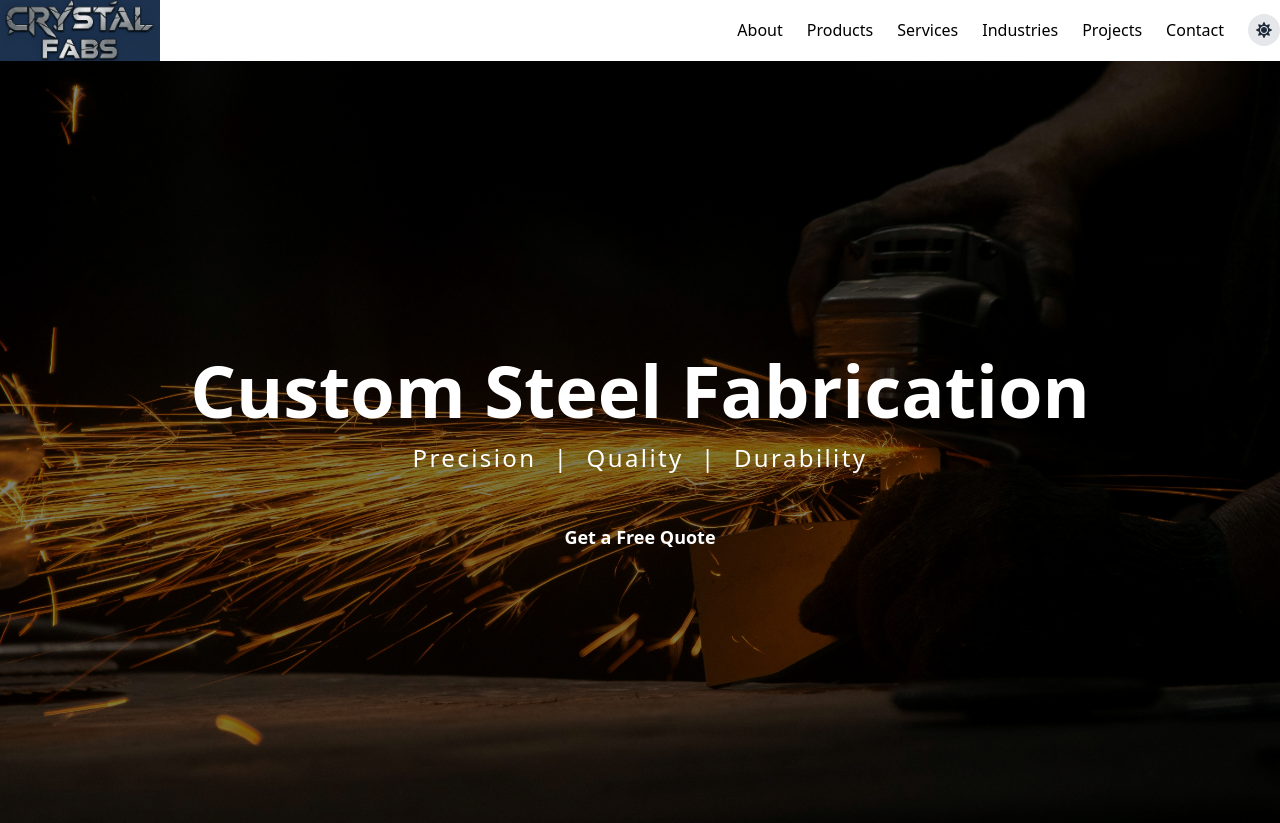
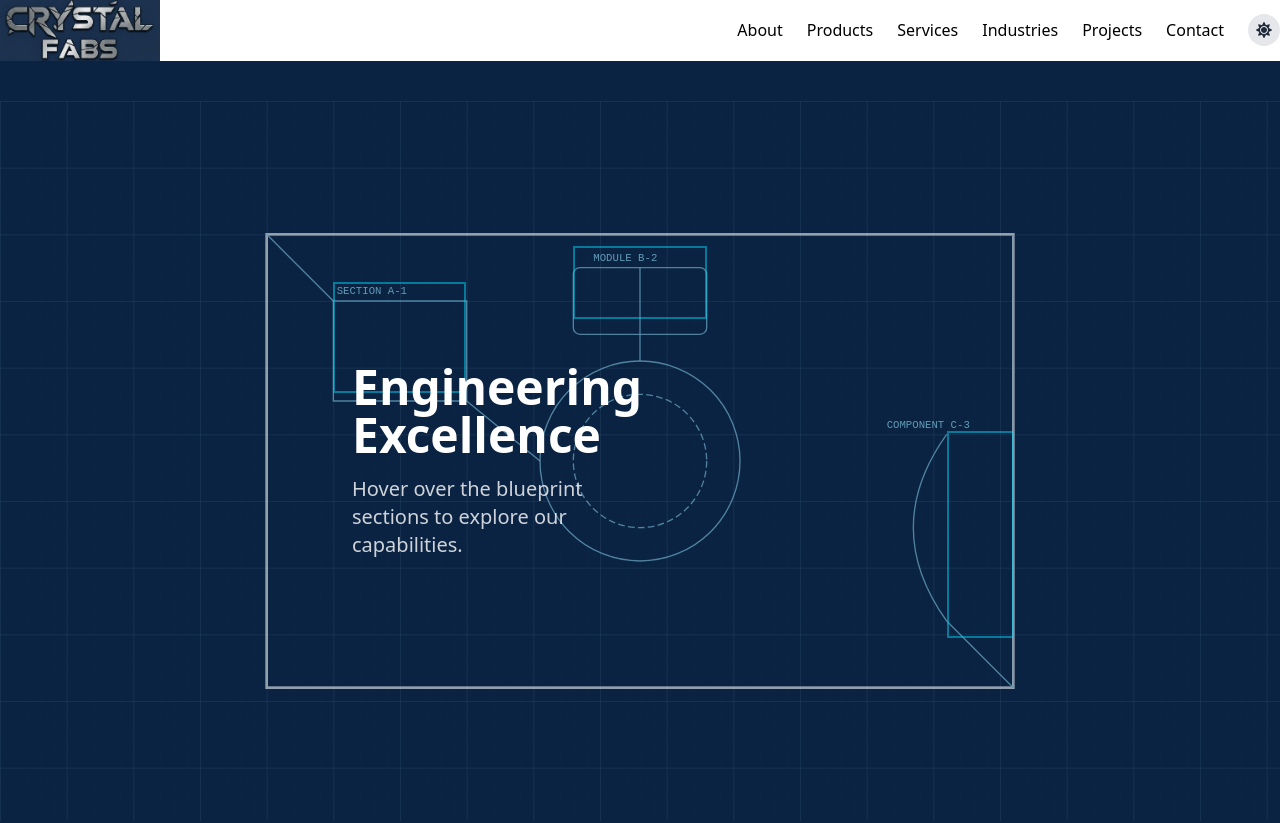
Before and after one commit to tonyjose1/crystal_fabs, a Next.js app in the folder frontend/: page / in a window 1280 px wide. Shown: the top 823 px of the page. Built offline with nearby package versions, Linux system fonts and the light colour scheme.

Commit message:
add: blueprint animation - hero

```diff
--- a/frontend/package.json
+++ b/frontend/package.json
@@ -12,6 +12,7 @@
   "dependencies": {
     "axios": "^1.12.2",
     "framer-motion": "^12.23.24",
+    "motion": "^12.23.24",
     "next": "latest",
     "next-themes": "^0.4.6",
     "react": "latest",
--- a/frontend/src/app/HomePageClient.tsx
+++ b/frontend/src/app/HomePageClient.tsx
@@ -1,7 +1,7 @@
 'use client';
 
 import Link from 'next/link';
-import Hero from '../components/Hero';
+import InteractiveBlueprint from '../components/InteractiveBlueprint';
 import ProductCard from '../components/ProductCard';
 import GalleryCard from '../components/GalleryCard';
 import TestimonialCard from '../components/TestimonialCard';
@@ -86,7 +86,7 @@ export default function HomePageClient({ products, projects, testimonials }: { p
 
   return (
     <main>
-      <Hero />
+      <InteractiveBlueprint />
 
       {/* Why Choose Us Section */}
       <motion.section
--- /dev/null
+++ b/frontend/src/components/BlueprintBackground.tsx
@@ -0,0 +1,53 @@
+// This component renders the SVG blueprint directly into the DOM,
+// allowing CSS and JS to target its internal elements for animation.
+export default function BlueprintBackground({ className }: { className?: string }) {
+    return (
+      <svg
+        width="1920"
+        height="1080"
+        viewBox="0 0 1920 1080"
+        className={className}
+        style={{ backgroundColor: '#0A2342' }}
+      >
+        <defs>
+          <pattern id="smallGrid" width="20" height="20" patternUnits="userSpaceOnUse">
+            <path d="M 20 0 L 0 0 0 20" fill="none" stroke="#1A3554" strokeWidth="0.5" />
+          </pattern>
+          <pattern id="grid" width="100" height="100" patternUnits="userSpaceOnUse">
+            <rect width="100" height="100" fill="url(#smallGrid)" />
+            <path d="M 100 0 L 0 0 0 100" fill="none" stroke="#3A5774" strokeWidth="1" />
+          </pattern>
+        </defs>
+        <rect width="100%" height="100%" fill="url(#grid)" />
+
+        <g stroke="#87CEEB" strokeWidth="2" fill="none" strokeOpacity="0.8">
+          <rect x="400" y="200" width="1120" height="680" strokeWidth="4" stroke="#FFFFFF" />
+          <circle cx="960" cy="540" r="150" />
+          <circle cx="960" cy="540" r="100" strokeDasharray="10,5" />
+
+          <g id="hotspot-1-shape">
+            <rect x="500" y="300" width="200" height="150" />
+            <line x1="500" y1="300" x2="400" y2="200" />
+            <line x1="700" y1="450" x2="810" y2="540" />
+          </g>
+
+          <g id="hotspot-2-shape">
+            <path d="M 1420 780 Q 1320 640, 1420 500" />
+            <line x1="1420" y1="780" x2="1520" y2="880" />
+            <line x1="1520" y1="880" x2="1520" y2="200" />
+          </g>
+
+          <g id="hotspot-3-shape">
+            <rect x="860" y="250" width="200" height="100" rx="10" />
+            <line x1="960" y1="250" x2="960" y2="390" />
+          </g>
+        </g>
+
+        <g fill="#87CEEB" style={{ fontFamily: 'monospace', fontSize: '16px' }}>
+          <text x="505" y="290">SECTION A-1</text>
+          <text x="1330" y="490">COMPONENT C-3</text>
+          <text x="890" y="240">MODULE B-2</text>
+        </g>
+      </svg>
+    );
+  }
--- /dev/null
+++ b/frontend/src/components/InteractiveBlueprint.tsx
@@ -0,0 +1,134 @@
+'use client';
+
+import { useState, useEffect } from 'react';
+import Image from 'next/image';
+import { animate, stagger } from 'motion';
+import BlueprintBackground from './BlueprintBackground';
+
+// Data for our interactive hotspots
+const hotspots = [
+  {
+    id: 1,
+    name: 'Structural Frame',
+    // Positioning and size relative to a 1920x1080 canvas
+    style: { top: '27.7%', left: '26%', width: '10.4%', height: '13.8%' },
+    image: '/images/products/item1.jpg',
+    title: 'Precision Structural Frames',
+    description: 'High-tensile steel frames engineered for maximum durability and load-bearing capacity.',
+  },
+  {
+    id: 2,
+    name: 'Decorative Panel',
+    // Positioning and size relative to a 1920x1080 canvas
+    style: { top: '46.3%', left: '74%', width: '5.2%', height: '25.9%' },
+    image: '/images/products/item4.jpg',
+    title: 'Custom Decorative Panels',
+    description: 'Laser-cut decorative panels with custom patterns, available in a variety of finishes.',
+  },
+  {
+    id: 3,
+    name: 'Central Module',
+    // Positioning and size relative to a 1920x1080 canvas
+    style: { top: '23.1%', left: '44.8%', width: '10.4%', height: '9.2%' },
+    image: '/images/products/item2.jpg',
+    title: 'Complex Central Modules',
+    description: 'Intricate, multi-part modules assembled with robotic precision welding.',
+  },
+];
+
+export default function InteractiveBlueprint() {
+  const [activeHotspot, setActiveHotspot] = useState<(typeof hotspots)[0] | null>(null);
+  const [isMobile, setIsMobile] = useState(false);
+
+  useEffect(() => {
+    // Disable this interactive element on mobile for a better UX
+    const checkMobile = () => setIsMobile(window.innerWidth < 768);
+    checkMobile();
+    window.addEventListener('resize', checkMobile);
+
+    // Initial animation for blueprint lines
+    // This will now work because the SVG is in the DOM
+    animate(
+      '#blueprint-container g#hotspot-1-shape path, #blueprint-container g#hotspot-1-shape rect, #blueprint-container g#hotspot-1-shape line, #blueprint-container g#hotspot-2-shape path, #blueprint-container g#hotspot-2-shape rect, #blueprint-container g#hotspot-2-shape line, #blueprint-container g#hotspot-3-shape path, #blueprint-container g#hotspot-3-shape rect, #blueprint-container g#hotspot-3-shape line',
+      { pathLength: [0, 1], opacity: [0, 1] },
+      { duration: 2, delay: stagger(0.3) }
+    );
+
+    return () => window.removeEventListener('resize', checkMobile);
+  }, []);
+
+  if (isMobile) {
+    return (
+      <div className="relative w-full h-screen flex items-center justify-center bg-background text-text-primary">
+        <Image
+          src="/images/cover.jpg"
+          alt="Crystal Fabs"
+          fill
+          style={{ objectFit: 'cover' }}
+          className="opacity-20"
+        />
+        <div className="z-10 text-center p-4">
+          <h1 className="text-4xl md:text-6xl font-bold font-serif mb-4">Crystal Fabs</h1>
+          <p className="text-lg md:text-xl">Your trusted partner for custom steel fabrication.</p>
+        </div>
+      </div>
+    );
+  }
+
+  return (
+    <div id="blueprint-container" className="relative w-full h-screen overflow-hidden bg-[#0A2342]">
+      {/* Background Blueprint SVG */}
+      <BlueprintBackground className="absolute top-0 left-0 w-full h-full opacity-70" />
+
+      {/* Hotspots */}
+      {hotspots.map((hotspot) => (
+        <div
+          key={hotspot.id}
+          className="absolute border-2 border-cyan-400/50 hover:border-cyan-300 hover:bg-cyan-300/10 transition-all duration-300 cursor-pointer"
+          style={hotspot.style}
+          onMouseEnter={() => setActiveHotspot(hotspot)}
+          onMouseLeave={() => setActiveHotspot(null)}
+        />
+      ))}
+
+      {/* Revealed Content */}
+      <div className="absolute top-1/2 left-1/4 -translate-y-1/2 w-1/4 p-8 text-white">
+        {hotspots.map((hotspot) => (
+          <div
+            key={hotspot.id}
+            className="absolute inset-0 transition-opacity duration-500"
+            style={{ opacity: activeHotspot?.id === hotspot.id ? 1 : 0 }}
+          >
+            <h2 className="text-5xl font-bold font-serif text-cyan-300 mb-4">{hotspot.title}</h2>
+            <p className="text-xl text-cyan-100/80">{hotspot.description}</p>
+          </div>
+        ))}
+         {!activeHotspot && (
+          <div className="transition-opacity duration-500" style={{ opacity: activeHotspot ? 0 : 1 }}>
+            <h2 className="text-5xl font-bold font-serif text-white mb-4">Engineering Excellence</h2>
+            <p className="text-xl text-white/80">Hover over the blueprint sections to explore our capabilities.</p>
+          </div>
+        )}
+      </div>
+
+
+      {/* Revealed Image */}
+      <div className="absolute top-0 left-0 w-full h-full pointer-events-none">
+        {hotspots.map((hotspot) => (
+          <Image
+            key={hotspot.id}
+            src={hotspot.image}
+            alt={hotspot.name}
+            fill
+            style={{
+              objectFit: 'contain',
+              opacity: activeHotspot?.id === hotspot.id ? 1 : 0,
+              clipPath: 'polygon(60% 0, 100% 0, 100% 100%, 50% 100%)',
+            }}
+            className="transition-opacity duration-500"
+          />
+        ))}
+      </div>
+    </div>
+  );
+}
```
Also changed, not shown: frontend/public/images/blueprint-bg.svg (added), 1 other file (tests, documents, lock files or other folders).
